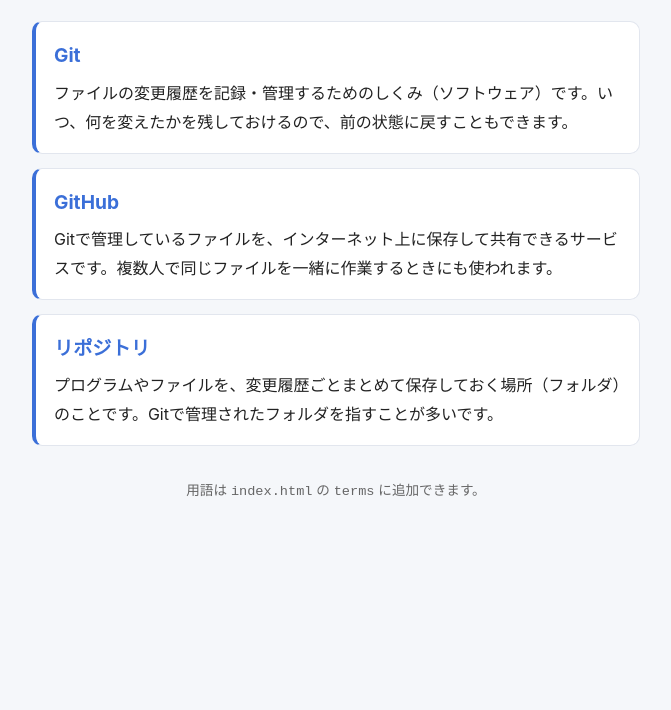
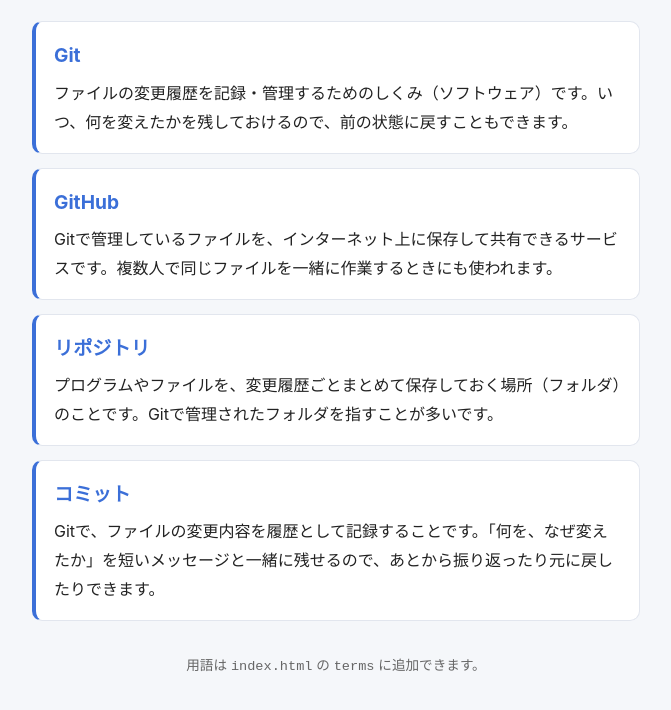
Before and after one commit to LunL00nA/it-glossary, a plain HTML site: page index.html in a window 1280 px wide. Shown: the part 112-822 px from the top of the page, without its empty margins (304-975 px from the left). Before the commit the page ends 800 px from the top, so only its background shows below. Drawn offline with Linux system fonts and the light colour scheme.

Commit message:
用語集に「コミット」を追加
Co-Authored-By: Claude Haiku 5.5 <noreply@anthropic.com>

```diff
--- a/index.html
+++ b/index.html
@@ -104,6 +104,10 @@
       {
         name: "リポジトリ",
         description: "プログラムやファイルを、変更履歴ごとまとめて保存しておく場所（フォルダ）のことです。Gitで管理されたフォルダを指すことが多いです。"
+      },
+      {
+        name: "コミット",
+        description: "Gitで、ファイルの変更内容を履歴として記録することです。「何を、なぜ変えたか」を短いメッセージと一緒に残せるので、あとから振り返ったり元に戻したりできます。"
       }
     ];
 
```
